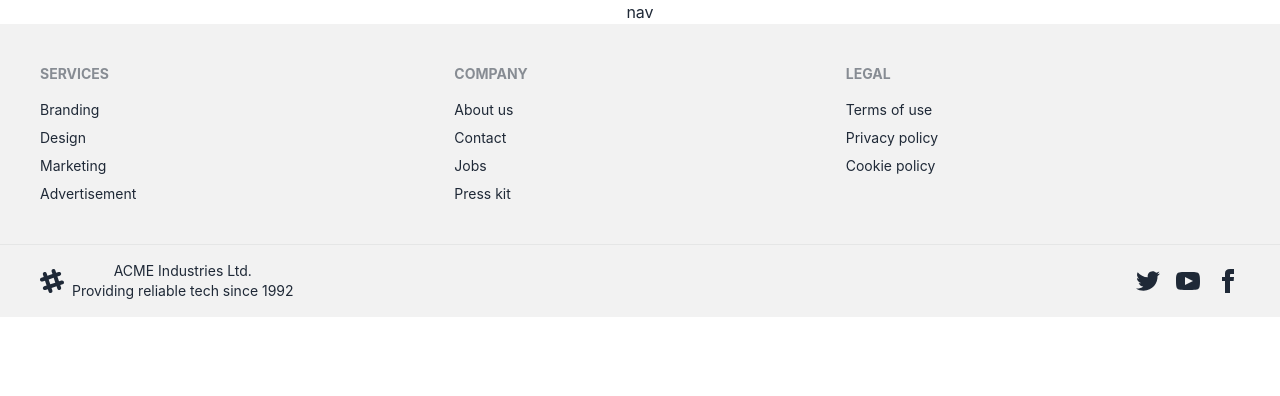
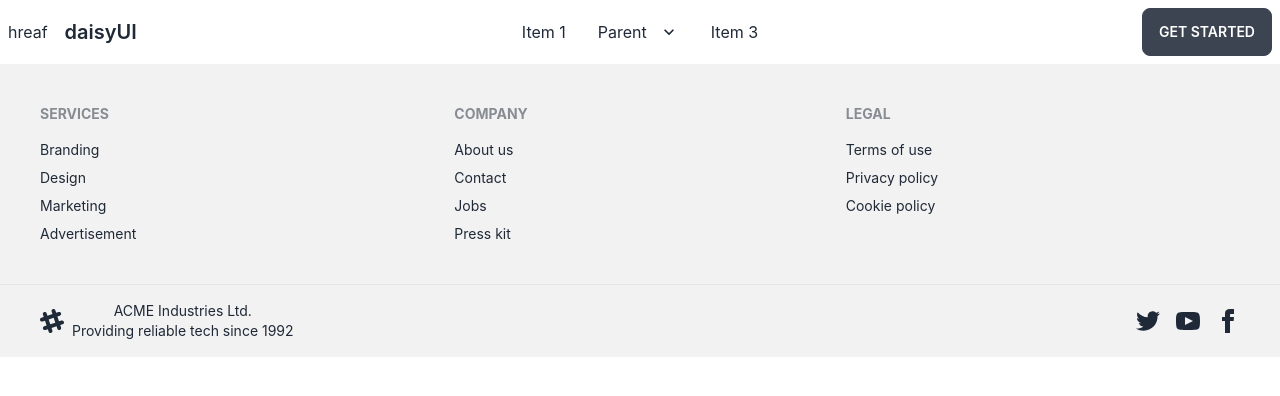
Before and after one commit to foysal1021/ass11, a React (Create React App) app: page / in a window 1280 px wide. Shown: the top 396 px of the page. Built offline with nearby package versions, Linux system fonts and the light colour scheme.

Commit message:
added nav

```diff
--- a/src/Component/ShardPage/Header/Header.js
+++ b/src/Component/ShardPage/Header/Header.js
@@ -1,9 +1,10 @@
 import React from "react";
+import Nav from "../../Home/Nav";
 
 const Header = () => {
   return (
     <div>
-      <h1> nav </h1>
+      <Nav></Nav>
     </div>
   );
 };
```
